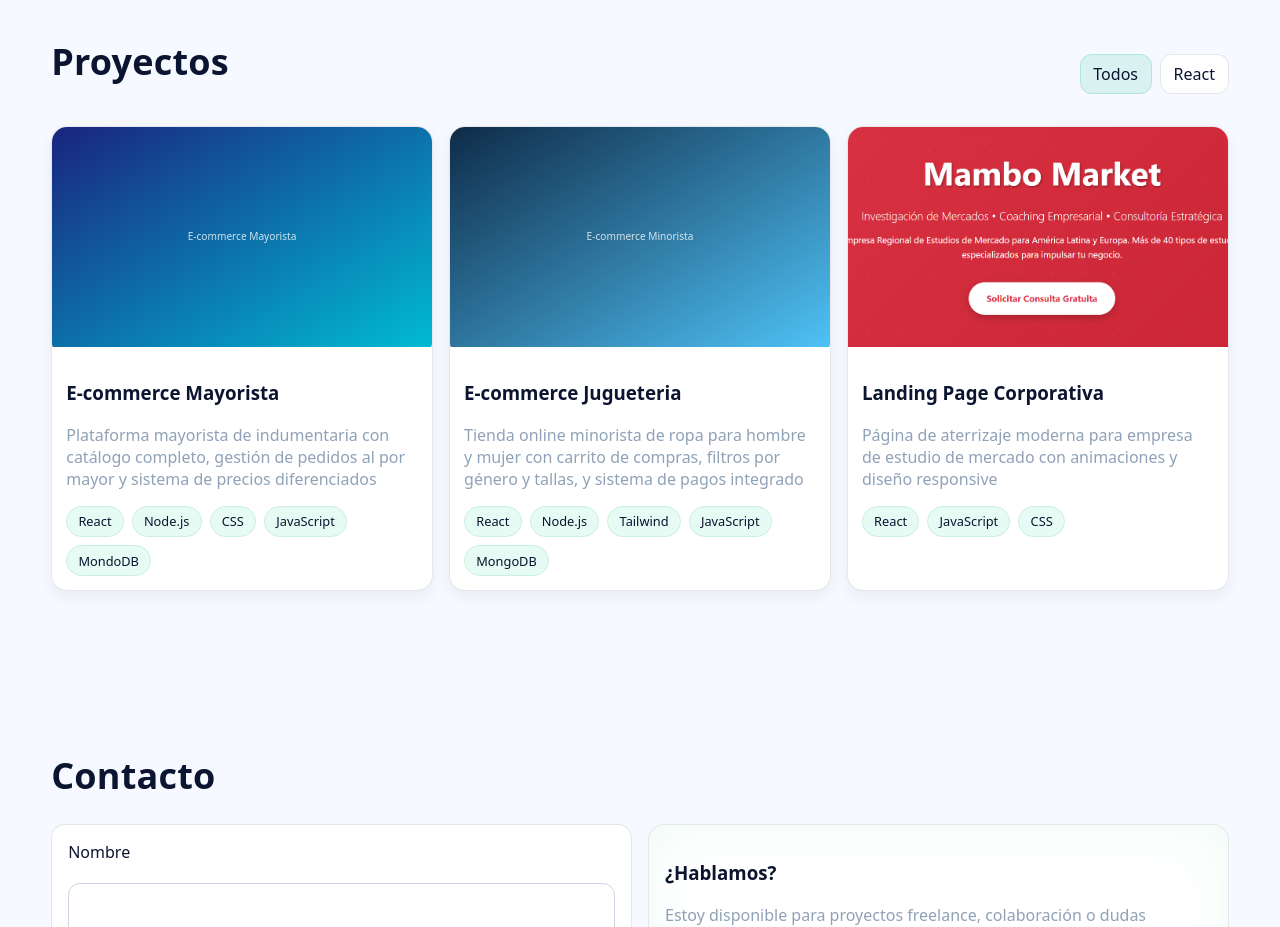
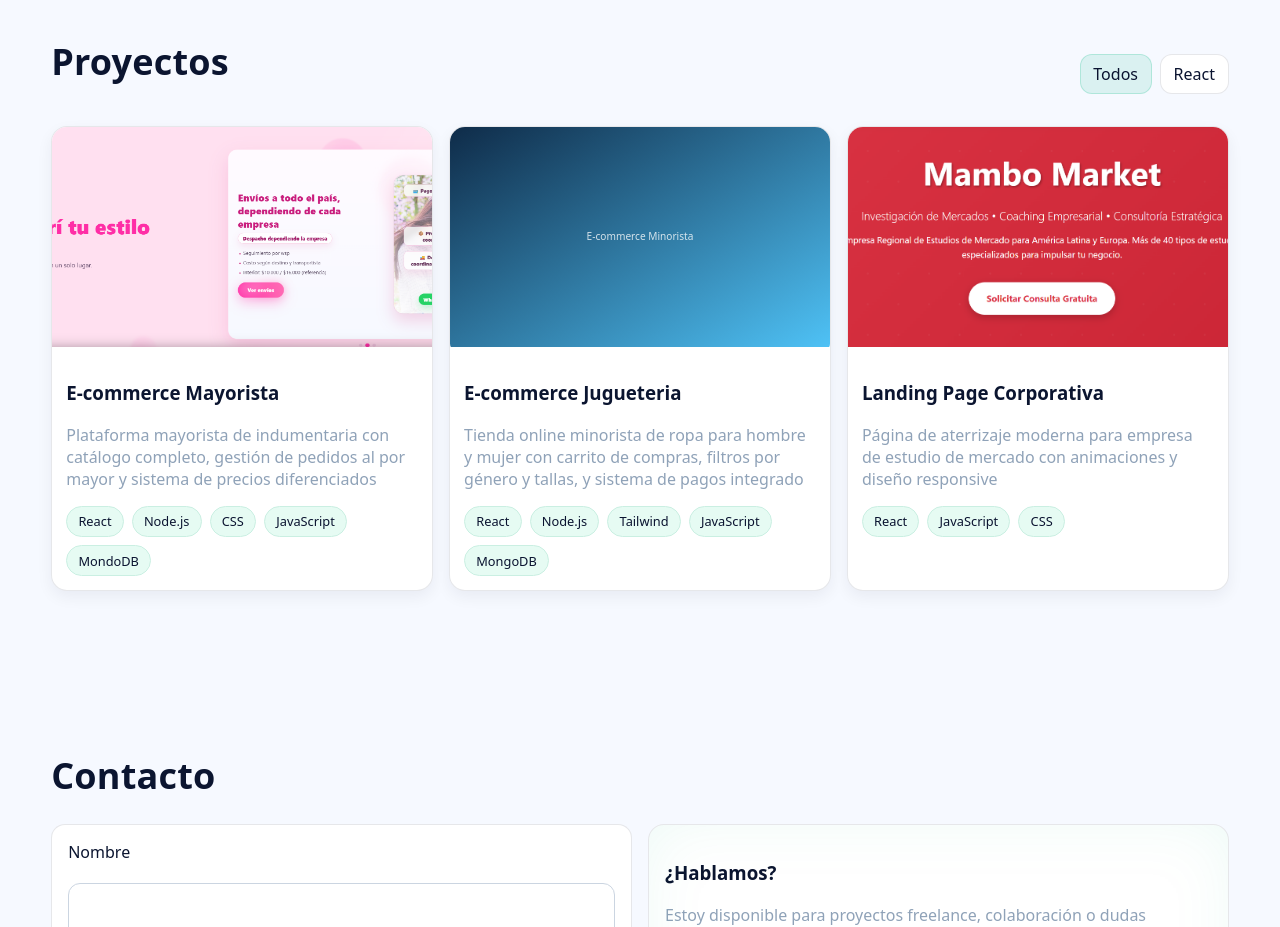
Before and after one commit to Santygm04/Port-folio, a React (Vite) app: page / in a window 1280 px wide. Shown: the part 1900-2827 px from the top of the page. Built offline with nearby package versions, Linux system fonts and the light colour scheme.

Commit message:
cambios en la parte de proyectos #3

```diff
--- a/src/components/Projects/Projects.jsx
+++ b/src/components/Projects/Projects.jsx
@@ -7,7 +7,7 @@ const allProjects = [
   {
     id:1,
     title:'E-commerce Mayorista',
-    img:'/src/assets/project1.svg',
+    img:'/src/assets/aesthetic.png',
     desc:'Plataforma mayorista de indumentaria con catálogo completo, gestión de pedidos al por mayor y sistema de precios diferenciados',
     stack:['React','Node.js','CSS','JavaScript','MondoDB'],
     tags:['react']
@@ -50,7 +50,9 @@ export default function Projects({id}){
                 <div className={styles.preview}>
                   <img src={p.img} alt={`Vista previa de ${p.title}`} loading="lazy" />
                   <div className={styles.overlay}>
-                    <a className="btn secondary" href="https://github.com/Santygm04/Walking-Group" aria-label="Ver código en GitHub">GitHub</a>
+                    <a className="btn secondary" href="https://github.com/Santygm04/Walking-Group/tree/main/mambo-market" aria-label="Ver código en GitHub">GitHub</a>
+                    <a className="btn secondary" href="https://github.com/Santygm04/aesthetic-ecommerce" aria-label="Ver código en GitHub">GitHub</a>
+                    <a className="btn secondary" href="https://github.com/Santygm04/Walking-Group/tree/main/mambo-market" aria-label="Ver código en GitHub">GitHub</a>
                   </div>
                 </div>
                 <div className={styles.body}>
```
Also changed, not shown: src/assets/aesthetic.png (added).
